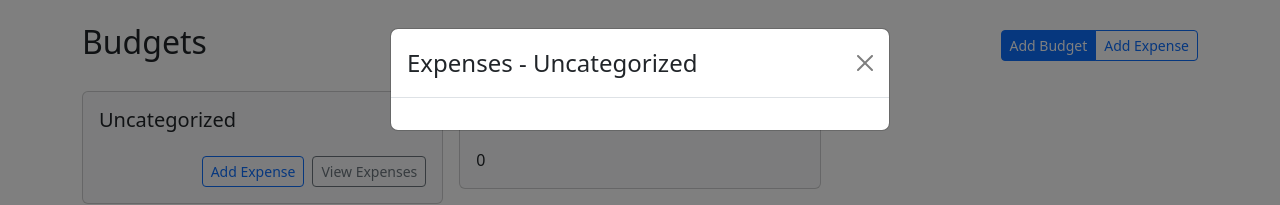
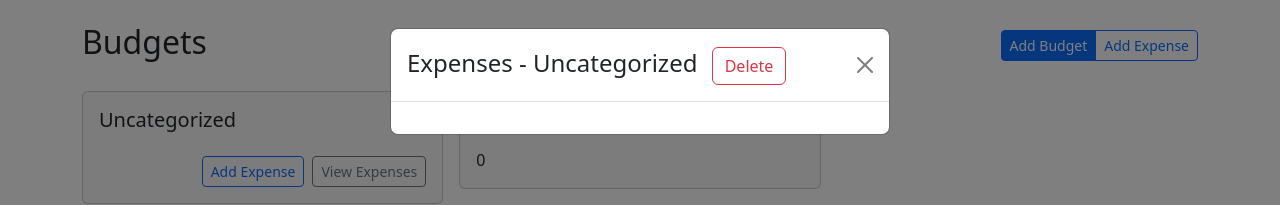
Before and after one commit to A-Cdeveloper/React-Budget-App, a React (Vite) app: page / in a window 1280 px wide. Both pictures are taken after a click on the button "View Expenses". Shown: the top 205 px of the page. Built offline with nearby package versions, Linux system fonts and the light colour scheme.

Commit message:
add delete button- delete budget

```diff
--- a/src/components/ViewExpensesModal.jsx
+++ b/src/components/ViewExpensesModal.jsx
@@ -1,9 +1,9 @@
-import Button from "react-bootstrap/Button";
 import Modal from "react-bootstrap/Modal";
 import Stack from "react-bootstrap/Stack";
 
 import { useBudget } from "../context";
 import Expense from "./Expense";
+import Button from "react-bootstrap/Button";
 
 // eslint-disable-next-line react/prop-types
 const ViewExpensesModal = ({ show, handleClose, defaultBudgetId }) => {
@@ -19,7 +19,12 @@ const ViewExpensesModal = ({ show, handleClose, defaultBudgetId }) => {
   return (
     <Modal show={show} onHide={handleClose} backdrop="static" keyboard={false}>
       <Modal.Header closeButton>
-        <Modal.Title>Expenses - {budgetName}</Modal.Title>
+        <Modal.Title>
+          Expenses - {budgetName}{" "}
+          <Button type="button" variant="outline-danger" className="ms-2">
+            Delete
+          </Button>
+        </Modal.Title>
       </Modal.Header>
       <Modal.Body>
         <Stack>
```
